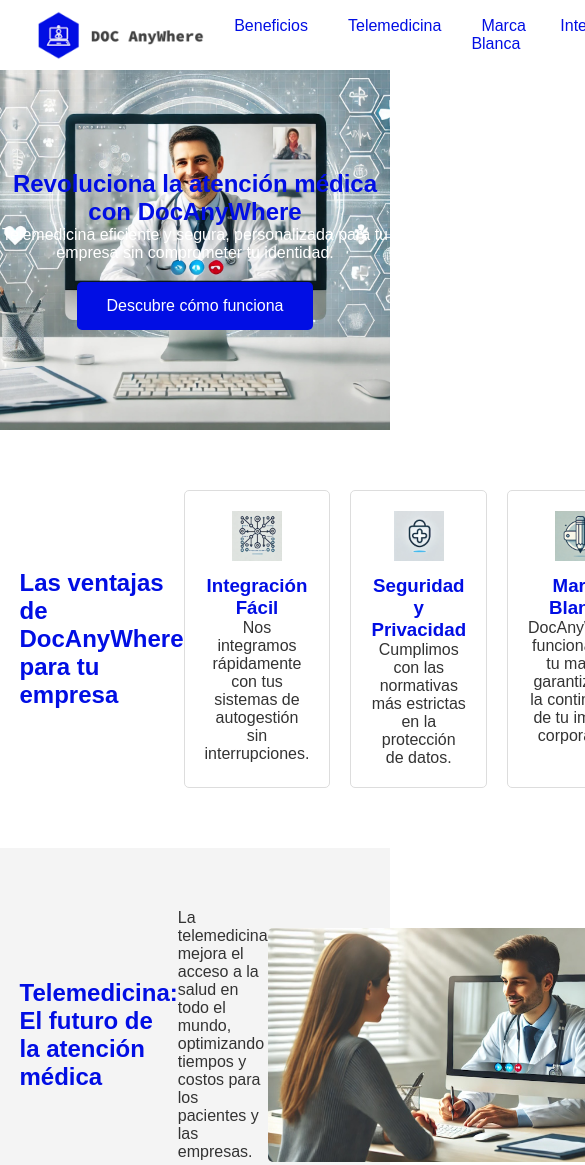
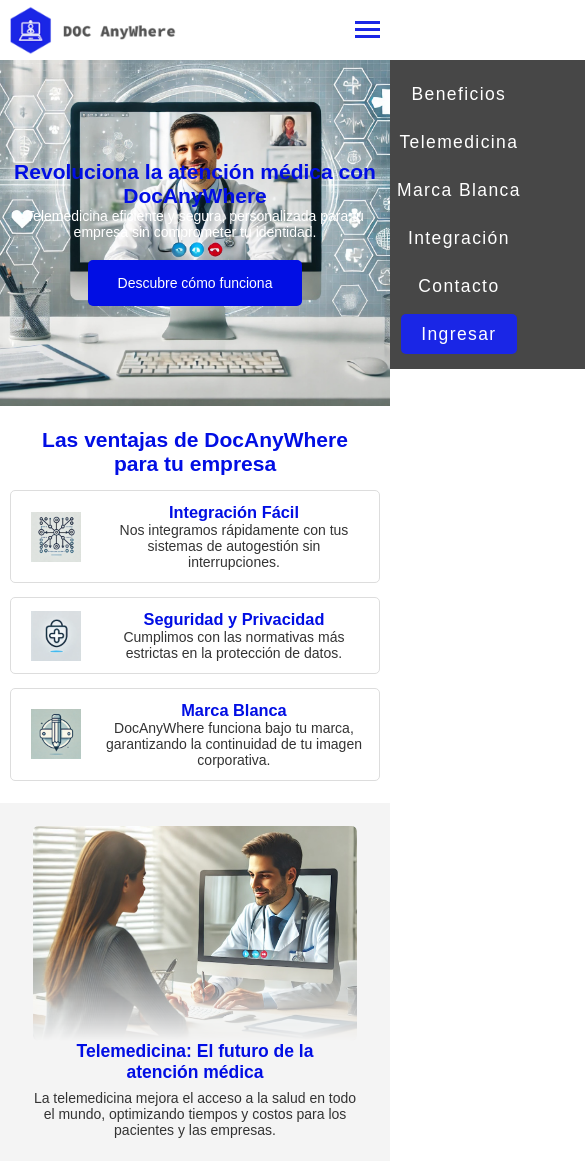
Before and after one commit to marianoajl/DocAnyWhere, a plain HTML site: page index.html in a window 390 px wide. Shown: the top 1165 px of the page, 585 px wide, since content can reach past the window. Drawn offline with Linux system fonts and the light colour scheme.

Commit message:
Ajuste responsive y creación de menu hamburguesa por debajo de 469px

```diff
--- a/index.html
+++ b/index.html
@@ -15,7 +15,7 @@
                 <!-- Logo de la empresa -->
                 <img src="images/logo.png" alt="DocAnyWhere Logo" class="logo-img">
             </div>
-            <nav>
+            <nav id="nav-links" class="nav-links">
                 <ul>
                     <li><a href="#benefits">Beneficios</a></li>
                     <li><a href="#telemedicina">Telemedicina</a></li>
@@ -25,6 +25,11 @@
                     <li><a href="https://webapp.docanywhere.com.ar" class="btn-access">Ingresar</a></li>
                 </ul>
             </nav>
+            <button class="hamburger" id="hamburger">
+                <span></span>
+                <span></span>
+                <span></span>
+            </button>
         </div>
     </header>
 
@@ -38,7 +43,7 @@
     </section>
 
     <!-- Beneficios Section -->
-    <section id="benefits" class="section">
+    <section id="benefits" class="section benefits">
         <div class="container">
             <h2>Las ventajas de DocAnyWhere para tu empresa</h2>
             <div class="benefits-grid">
@@ -92,9 +97,9 @@
     </section>
 
     <!-- Contact Section -->
-    <section id="contact" class="section">
+    <section id="contact" class="section contact">
         <div class="container">
-            <h2>Listo para mejorar tu atención médica?</h2>
+            <h2>¿Listo para mejorar tu atención médica?</h2>
             <p>Si no tienes una solución de telemedicina o no estás satisfecho con la que estás utilizando, ¡te invitamos a contactarnos! Estamos listos para ofrecerte una alternativa confiable y eficiente adaptada a tus necesidades.</p>
             <a href="mailto:saavedralucasemanuel@gmail.com" class="btn">Contactanos</a>
         </div>
@@ -107,4 +112,5 @@
         </div>
     </footer>
 </body>
+<script src="index.js"></script>
 </html>
--- /dev/null
+++ b/index.js
@@ -0,0 +1,12 @@
+document.getElementById("hamburger").addEventListener("click", function () {
+	this.classList.toggle("active");
+	document.querySelector("#nav-links").classList.toggle("nav-active");
+});
+
+const menuItems = document.querySelectorAll("#nav-links a");
+menuItems.forEach((item) => {
+	item.addEventListener("click", function () {
+		document.getElementById("hamburger").classList.remove("active");
+		document.querySelector("#nav-links").classList.remove("nav-active");
+	});
+});
--- a/styles.css
+++ b/styles.css
@@ -1,3 +1,15 @@
+:root {
+    /* colore */
+    --primary-color:    #010EE4;
+    --white-color:      #ffffff;
+
+    /* width & height */
+    --max-width-layout:    1200px;
+    --container-width:        90%;
+
+    --header-height:         60px;
+}
+
 /* General Styles */
 * {
     margin: 0;
@@ -16,24 +28,36 @@
 }
 
 h1, h2, h3 {
-    color: #010EE4;
+    color: var(--primary-color);
 }
 
 /* Asegurarse que todo el header se vea en una sola línea */
 header {
+    position: sticky;
+    top: 0;
     display: flex; /* Usar Flexbox para alinear los elementos */
     justify-content: space-between; /* Distribuir espacio entre el logo y el menú */
     align-items: center; /* Asegurar la alineación vertical */
-    padding: 10px 20px;
+    padding: 10px 0;
     flex-wrap: nowrap; /* Evitar que los elementos se envuelvan a la siguiente línea */
+    background: var(--white-color);
+    opacity: .9;
+    z-index: 10;
+
+    .container {
+        display: flex;
+        align-items: center;
+        justify-content: space-between;
+    }
 }
 
 .container {
     display: flex;
     align-items: center;
     justify-content: space-between;
-    width: 90%;
-    max-width: 1200px;
+    gap: 1rem;
+    width: var(--container-width);
+    max-width: var(--max-width-layout);
     margin: 0 auto;
 }
 
@@ -51,29 +75,43 @@
 /* Estilos para el menú de navegación */
 nav ul {
     display: flex;
+    align-items: center;
+    gap: 1rem;
     list-style: none;
     margin: 0;
     padding: 0;
 }
 
-nav ul li {
-    margin-right: 20px;
-}
-
 nav ul li a {
     text-decoration: none;
-    color: #010EE4;
-    font-size: 16px;
+    color: var(--primary-color);
+    font-size: 1rem;
     padding: 10px;
 }
 
 /* Estilo para el botón de "Ingresar" */
 .btn-access {
-    background-color: #010EE4; /* Fondo azul para el botón */
+    background-color: var(--primary-color); /* Fondo azul para el botón */
     color: white;
     padding: 10px 20px;
     border-radius: 5px;
     text-decoration: none;
+}
+
+.hamburger {
+    display: none;
+    flex-direction: column;
+    cursor: pointer;
+    border: none;
+    background: transparent;
+}
+
+.hamburger span {
+    height: 3px;
+    width: 25px;
+    background-color: var(--primary-color);
+    margin: 2px 0;
+    transition: 0.3s;
 }
 
 /* Hero Section */
@@ -90,7 +128,7 @@
 }
 
 .hero .btn {
-    background-color: #010EE4;
+    background-color: var(--primary-color);
     color: white;
     padding: 15px 30px;
     border-radius: 5px;
@@ -110,13 +148,12 @@
 
 .section-img {
     width: 100%;
-    margin-top: 20px;
     border-radius: 5px;
 }
 
 .benefits-grid {
     display: flex;
-    gap: 20px;
+    gap: 1.25rem;
     justify-content: space-between;
 }
 
@@ -135,33 +172,26 @@
 }
 
 .btn {
-    background-color: #010EE4;
+    background-color: var(--primary-color);
     color: white;
     padding: 10px 20px;
     border-radius: 5px;
 }
 
 /* Sección de Contacto */
-#contact h2 {
-    margin-bottom: 20px; /* Añadir espacio debajo del título para evitar superposición */
-}
-
-#contact p {
-    font-size: 16px; /* Tamaño de letra adecuado */
-    margin-bottom: 20px; /* Espacio adicional para el párrafo */
+.contact p {
+    font-size: 1rem; /* Tamaño de letra adecuado */
     line-height: 1.6; /* Espaciado entre líneas */
 }
 
-#contact .btn {
+.contact .btn {
     display: inline-block;
-    background-color: #010EE4;
+    background-color: var(--primary-color);
     color: white;
     padding: 12px 24px;
     border-radius: 5px;
-    margin-top: 10px;
     text-align: center;
-    margin-left: auto;
-    margin-right: auto;
+    margin: 0 auto;
 }
 
 #contact {
@@ -175,3 +205,244 @@
     text-align: center;
     padding: 20px 0;
 }
+
+@media (width <= 1024px) {
+
+    header {
+        padding: .5rem 0;
+
+        .container {
+            gap: 1rem;
+
+            nav ul {
+                gap: .5rem;
+            }
+        }
+    }
+
+    nav ul li a {
+        padding: .5rem;
+        font-size: .75rem;
+        white-space: nowrap;
+    }
+
+    .container:has(.benefits-grid) {
+        flex-direction: column;
+        gap: 2rem;
+
+        .benefits-grid {
+            gap: 1rem;
+        }
+    }
+
+    /* --- section con imágenes --- */
+    [class^= "section"] {
+
+        .container:has(.section-img) {
+            min-height: 170px;
+            display: grid;
+            grid-template-columns: 1fr 1fr;
+            grid-template-areas: "title img" "text img";
+            gap: 0.5rem 1rem;
+            justify-content: stretch;
+
+            h2 {
+                font-size: 1.25rem;
+                grid-area: title;
+                align-self: end;
+                text-align: center;
+            }
+
+            p {
+                grid-area: text;
+                align-self: start;
+                text-align: center;
+            }
+
+            img {
+                grid-area: img;
+                place-self: center;
+                max-width: 300px;
+                width: 100%;
+            }
+        }
+    }
+
+    .section {
+        .container:has(.section-img) {
+            grid-template-areas: "img title" "img text";
+        }
+    }
+
+
+    .section,
+    .section-alt {
+        padding: 45px 0;
+    }
+}
+
+@media (width <= 768px) {
+
+    html {
+        font-size: 14px;
+    }
+
+    header {
+        height: var(--header-height);
+        padding: .3rem 0;
+    }
+
+    .nav-links {
+        padding: 1rem 0;
+        display: flex;
+        transition: transform 0.5s ease;
+        position: fixed;
+        top: var(--header-height);
+        right: 0;
+        background-color: #333;
+        width: 100%;
+        transform: translateX(100%);
+
+        ul {
+            flex-direction: column;
+            text-align: center;
+        }
+    }
+
+    nav ul li a {
+        color: var(--white-color);
+        font-size: 1.25rem;
+        letter-spacing: 1.4px;
+    }
+
+    .nav-links li {
+        color: var(--white-color);
+        margin: 10px 0;
+    }
+
+    .nav-active {
+        display: flex;
+        justify-content:center;
+        align-items: center;
+        transform: translateX(0);
+    }
+
+    .hamburger {
+        display: flex;
+    }
+
+    .hamburger.active span:nth-child(1) {
+        transform: rotate(45deg) translate(5px, 5px);
+    }
+
+    .hamburger.active span:nth-child(2) {
+        opacity: 0;
+    }
+
+    .hamburger.active span:nth-child(3) {
+        transform: rotate(-45deg) translate(5px, -5px);
+    }
+
+    .container {
+        width: 95%;
+    }
+
+    .benefits {
+        .container {
+            gap: 1rem;
+
+            h2 {
+                text-align: center;
+            }
+        }
+    }
+
+    .benefit-item {
+        padding: 1rem;
+    }
+
+    .contact {
+        .container {
+            flex-direction: column;
+        }
+
+        p {
+            padding: 0 6%;
+            line-height: 1.4;
+        }
+    }
+
+    footer {
+        padding: 1rem 0;
+
+        p {
+            font-size: 0.85rem;
+        }
+    }
+}
+
+@media (width <= 468px) {
+
+    .container:has(.benefits-grid) {
+        h2 {
+            padding: 0 6%;
+        }
+        .benefits-grid {
+            flex-direction: column;
+        }
+
+        .benefit-item {
+            display: grid;
+            grid-template-columns: 1fr 4fr;
+            grid-template-areas: "img title"
+                                 "img text";
+            gap: 0 .8rem;
+            padding: .85rem;
+        }
+
+        img {
+            grid-area: img;
+            place-self: center;
+            margin: 0;
+        }
+    }
+
+    [class^= "section"],
+    .section {
+
+        .container:has(.section-img) {
+            min-height: 170px;
+            display: grid;
+            grid-template-columns: 1fr;
+            grid-template-areas: "img"
+                                 "title"
+                                 "text";
+            gap: 0;
+            justify-content: stretch;
+            padding: 0 6%;
+
+            h2 {
+                margin: 0 0 .5rem 0;
+                padding: 0 3%;
+                font-size: 1.25rem;
+                text-align: center;
+            }
+
+            p {
+                text-align: center;
+            }
+
+            img {
+                grid-area: img;
+                place-self: center;
+                max-width: 100%;
+                mask-image: linear-gradient(black 50%, transparent);
+            }
+        }
+    }
+
+    .section,
+    .section-alt {
+        padding: 1.6rem 0;
+    }
+}
```
